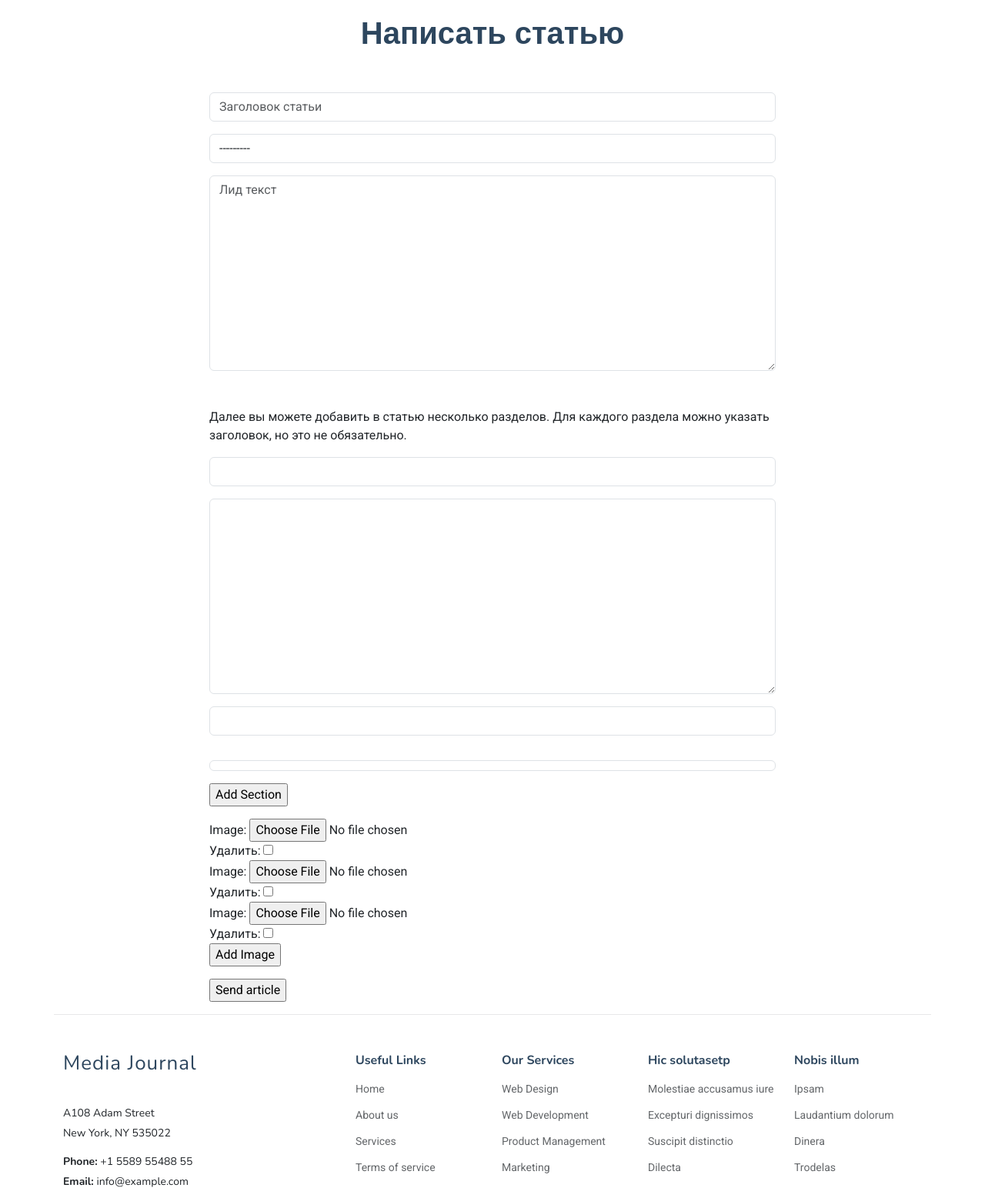
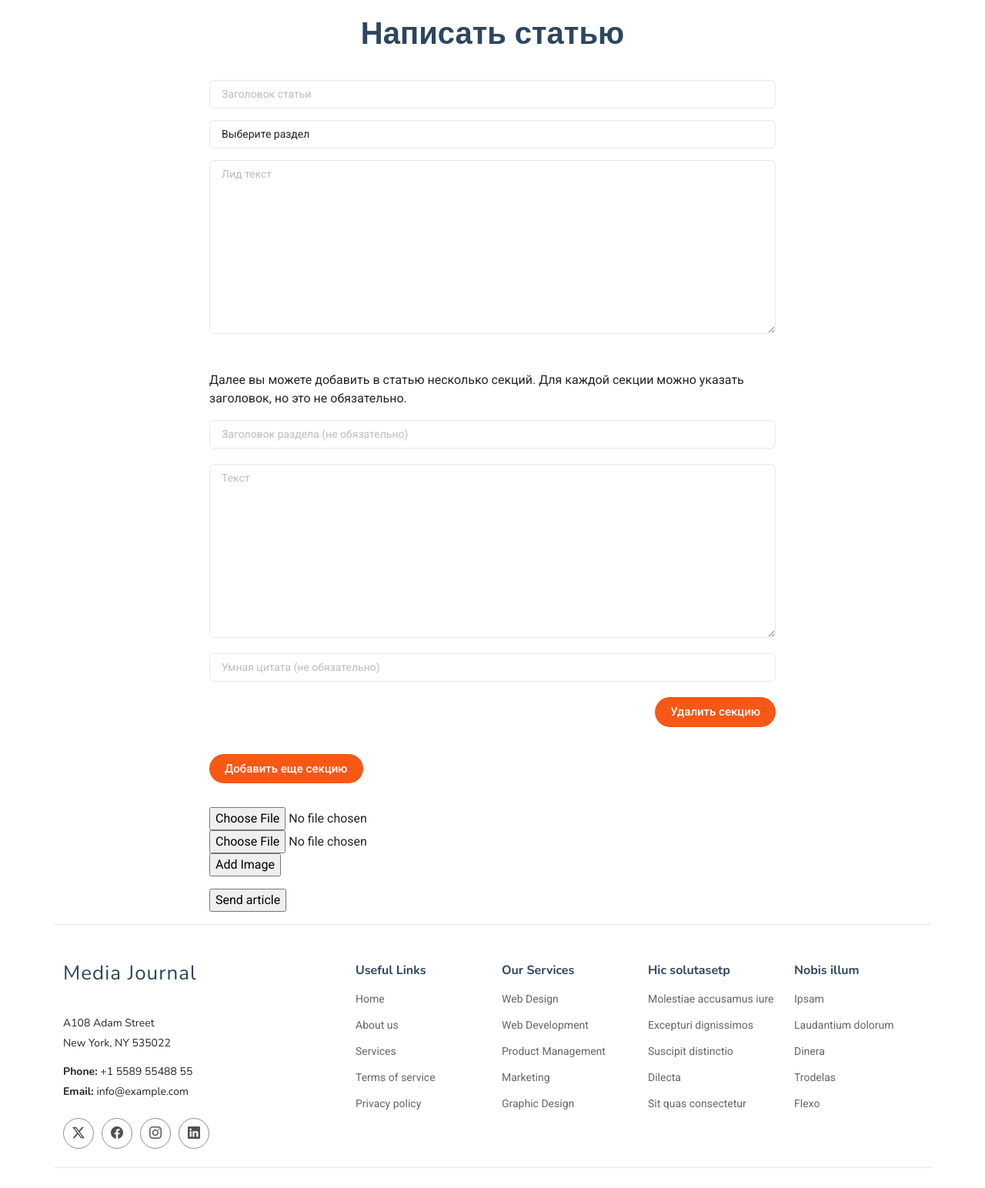
Before and after one commit to MrXbott/media-journal, a Django app: page /write/ in a window 1280 px wide. Shown: the part 157-1701 px from the top of the page at 77% size. Run offline with Django 5.2, Linux system fonts and the light colour scheme; the visitor is signed in with stand-in values (Sample User, id 1); data that the repository does not hold is empty; parts of the project's set-up code (start-up, migrations or seed data) failed here and were passed over; some libraries are stand-ins or nearby versions.

Commit message:
fix write article page

```diff
--- a/mediajournal/articles/forms.py
+++ b/mediajournal/articles/forms.py
@@ -24,14 +24,34 @@ class ArticleForm(forms.ModelForm):
     def __init__(self, *args, **kwargs):
         super(ArticleForm, self).__init__(*args, **kwargs)
         self.fields['title'].widget.attrs['placeholder'] = 'Заголовок статьи'
-        self.fields['category'].widget.attrs['placeholder'] = 'Категория'
+        self.fields['title'].widget.attrs['class'] = 'form-control'
+        self.fields['category'].empty_label = 'Выберите раздел'
+        self.fields['category'].widget.attrs['class'] = 'form-control'
         self.fields['body'].widget.attrs['placeholder'] = 'Лид текст'
+        self.fields['body'].widget.attrs['class'] = 'form-control'
+
+
+
+class ArticleSectionForm(forms.ModelForm):
+    class Meta:
+        model = ArticleSection
+        fields=['title', 'text', 'quote']
+
+    def __init__(self, *args, **kwargs):
+        super(ArticleSectionForm, self).__init__(*args, **kwargs)
+        self.fields['title'].widget.attrs['placeholder'] = 'Заголовок раздела (не обязательно)'
+        self.fields['title'].widget.attrs['class'] = 'form-control'
+        self.fields['text'].widget.attrs['placeholder'] = 'Текст'
+        self.fields['text'].widget.attrs['class'] = 'form-control'
+        self.fields['quote'].widget.attrs['placeholder'] = 'Умная цитата (не обязательно)'
+        self.fields['quote'].widget.attrs['class'] = 'form-control'
+
 
 # class ArticleImageForm(forms.ModelForm):
 #     class Meta:
 #         model = ArticleImage
 #         fields = ['image']
 
-ArticleSectionFormSet = inlineformset_factory(Article, ArticleSection, fields=['title', 'text', 'quote'], extra=1, can_delete=True, max_num=10)
+ArticleSectionFormSet = inlineformset_factory(Article, ArticleSection, form=ArticleSectionForm , fields=['title', 'text', 'quote'], extra=1, can_delete=False, max_num=5)
 
-ArticleImageFormSet = inlineformset_factory(Article, ArticleImage, fields=['image'], extra=2, can_delete=True, max_num=10,)
+ArticleImageFormSet = inlineformset_factory(Article, ArticleImage, fields=['image'], extra=2, can_delete=False, max_num=5,)
--- a/mediajournal/articles/static/js/add_image_form.js
+++ /dev/null
@@ -1,9 +0,0 @@
-$(document).ready(function () {
-    $('#add_image').on('click', function () {
-        let total_forms = $('#id_images-TOTAL_FORMS').val();
-        let image_form = $('#empty_form').clone();
-        let image_form_id = 'image-' + total_forms;
-        $('#images_formset').append($('<div>').attr({'id': image_form_id}).append(image_form.html().replace(/__prefix__/g, total_forms)));
-        $('#id_images-TOTAL_FORMS').val(parseInt(total_forms) + 1);
-    });
-});
--- a/mediajournal/articles/templates/article_write.html
+++ b/mediajournal/articles/templates/article_write.html
@@ -8,7 +8,6 @@
         <div class="page-title">
             <div class="title-wrapper">
                 <h1>Написать статью</h1>
-                {% comment %} <p>Придумайте новый пароль и введите его дважды</p> {% endcomment %}
             </div>
         </div>
 
@@ -18,41 +17,43 @@
                 <div class="col-lg-8">
                     <div class="form-wrapper">
 
-                    <form method="post" id="write-article" enctype="multipart/form-data" class="login-form">
+                        <form method="post" id="write-article" enctype="multipart/form-data" class="write-artice-form">
                             <div id="article_form">
-                            {% for field in article_form %}
+                                {{ article_form }}
+                                {% comment %} {% for field in article_form %}
                                     <div class="row mt-3">
                                         <div class="col form-group">
                                             <div class="input-group">
                                                 {{ field|set_attrs:"class:form-control" }}
+                                                {{ field }}
                                             </div>
                                         </div>
                                     </div>
-                            {% endfor %}
+                                {% endfor %} {% endcomment %}
+                            </div>
                             <p class="mt-5">
-                                Далее вы можете добавить в статью несколько разделов. Для каждого раздела можно указать заголовок, но это не обязательно.
+                                Далее вы можете добавить в статью несколько секций. Для каждой секции можно указать заголовок, но это не обязательно.
                             </p>
-                            {% for form in section_formset %}
-                                    {% for field in form %}
-                                        <div class="row mt-3">
-                                            <div class="col form-group">
-                                                <div class="input-group">
-                                                    {% comment %} <span class="input-group-text">
-                                                        <i class="bi bi-envelope"></i>
-                                                    </span> {% endcomment %}
-                                                    {% comment %} {{ field.label }} {% endcomment %}
-                                                    {{ field|set_attrs:"class:form-control" }}
+                            <div id="sections_formset">
+                                <div id="section_empty_form" class="hide">
+                                    {{ section_formset.empty_form }}
+                                    <div class="d-flex justify-content-end"><input type="button" value="Удалить секцию" class="button"></div>
                                 </div>
 
-                                                <div class="errorlist">
-                                                    {{ form.email.errors }}
-                                                </div>
-                                            </div>
+                                {% for form in section_formset %}
+                                    <div class="section-container">
+                                        {{ form }}
+                                        <div class="d-flex justify-content-end"><input type="button" value="Удалить секцию" class="button"></div>
+                                        {% comment %} <div class='section-message'></div> {% endcomment %}
                                     </div>
                                 {% endfor %}
-                            {% endfor %}
                             </div>
-                        <p><input type="button" value="Add Section" id="add_section"></p>
+
+                            <div id="section_management_form">
+                                {{ section_formset.management_form }}
+                            </div>
+
+                            <p><input type="button" value="Добавить еще секцию" id="add_section" class="button"></p>
 
                             <div id="images_formset">
                                 <div id="empty_form" class="hide">
@@ -67,12 +68,7 @@
                                 {% endfor %}
                             </div>
 
-                        {% comment %} <div id="images_formset">
-                            {% for form in formset %}
-                                <div>{{ form.as_p }}</div>
-                            {% endfor %}
-                        </div> {% endcomment %}
-                        <div id="management_form">
+                            <div id="image_management_form">
                                 {{ image_formset.management_form }}
                             </div>
 
@@ -84,7 +80,7 @@
                                 <input type="submit" value="Send article" id="send_article">
                             </p>
                         </form>
-
+                    </div>
                 </div>
             </div>
         </div>
@@ -94,6 +90,6 @@
 {% endblock %}
 
 {% block scripts %}
-  <script src="{% static "js/add_image_form.js" %}"></script>
+  <script src="{% static "js/add_form.js" %}"></script>
   <script src="{% static "js/validate_image.js" %}"></script>
 {% endblock %}
--- a/mediajournal/articles/views.py
+++ b/mediajournal/articles/views.py
@@ -62,20 +62,29 @@ def get_article(request, category, slug):
 def write_article(request):
     if request.method == 'POST':
         article_form = ArticleForm(data=request.POST, files=request.FILES)
-        formset = ArticleImageFormSet(data=request.POST, files=request.FILES)
-        if article_form.is_valid() and formset.is_valid():
+        image_formset = ArticleImageFormSet(data=request.POST, files=request.FILES, prefix='images')
+        section_formset = ArticleSectionFormSet(data=request.POST, prefix='sections')
+        print('---- sections: ', section_formset)
+        if article_form.is_valid() and image_formset.is_valid() and section_formset.is_valid():
             article = article_form.save(commit=False)
             article.author = request.user
             article.save()
-            images = formset.save(commit=False)
+            images = image_formset.save(commit=False)
             for image in images:
                 image.article = article
                 image.save()
+            sections = section_formset.save(commit=False)
+
+            for section in sections:
+                section.article = article
+                section.save()
             return render(request, 'article_sent.html')
+        else:
+            pass
     else:
         article_form = ArticleForm()
-        section_formset = ArticleSectionFormSet()
-        image_formset = ArticleImageFormSet()
+        section_formset = ArticleSectionFormSet(prefix='sections')
+        image_formset = ArticleImageFormSet(prefix='images')
     return render(request, 'article_write.html', {'article_form': article_form,
                                                   'section_formset': section_formset,
                                                   'image_formset': image_formset,
--- a/mediajournal/web/static/css/main.css
+++ b/mediajournal/web/static/css/main.css
@@ -89,6 +89,10 @@ h6 {
   font-family: var(--heading-font);
 }
 
+.hide {
+  display: none;
+}
+
 /* Forms
 ------------------------------*/
 .login-form .error-message {
@@ -131,35 +135,67 @@ h6 {
   color: var(--accent-color);
 }
 
-/* .login-form .loading {
+.write-artice-form label {
   display: none;
-  background: var(--surface-color);
-  text-align: center;
-  padding: 15px;
-  margin-bottom: 24px;
+}
+
+.write-artice-form #sections_formset div {
+  margin-bottom: 20px;
+}
+
+.write-artice-form .form-control {
+  border: 1px solid color-mix(in srgb, var(--default-color), transparent 90%);
+  padding: 7px 40px 7px 15px;
+  margin-bottom: 15px;
+  background: transparent;
+  transition: 0.3s;
+  color: var(--default-color);
+  font-size: 14px;
+}
+
+.write-artice-form .button {
+  background-color: var(--accent-color);
+    border: 0;
+    padding: 8px 20px;
+    margin-bottom: 15px;
+    color: var(--contrast-color);
+    border-radius: 50px;
+    transition: 0.3s;
+    font-size: 15px;
+    font-weight: 500;
+}
+
+.write-artice-form .disabled {
+  background-color: color-mix(in srgb, var(--heading-color), transparent 60%);
+  cursor: default;
+}
+
+/* .write-artice-form .form-control {
+  display: block;
+  width: 100%;
+  padding: .375rem .75rem;
+  font-size: 1rem;
+  font-weight: 400;
+  line-height: 1.5;
+  color: var(--bs-body-color);
+  appearance: none;
+  -webkit-appearance: none;
+  -moz-appearance: none;
+  background-color: var(--bs-body-bg);
+  background-clip: padding-box;
+  border: var(--bs-border-width) solid var(--bs-border-color);
+  border-radius: var(--bs-border-radius);
+  transition: border-color .15s ease-in-out, box-shadow .15s ease-in-out;
 } */
 
-/* .login-form .loading:before {
-  content: "";
-  display: inline-block;
-  border-radius: 50%;
-  width: 24px;
-  height: 24px;
-  margin: 0 10px -6px 0;
-  border: 3px solid var(--accent-color);
-  border-top-color: var(--surface-color);
-  animation: login-form-loading 1s linear infinite;
-} */
-
-/* @keyframes login-form-loading {
-  0% {
-    transform: rotate(0deg);
-  }
-
-  100% {
-    transform: rotate(360deg);
-  }
-} */
+.write-artice-form .form-control::placeholder {
+  color: color-mix(in srgb, var(--default-color), transparent 70%);
+}
+
+.write-artice-form .form-control:focus {
+  border-color: var(--accent-color);
+  box-shadow: none;
+}
 
 /* Messages
 ------------------------------*/
```
Also changed, not shown: other parts of mediajournal/web/static/css/main.css (+42 -33 lines), mediajournal/articles/static/js/add_form.js (added, +44 -0 lines). Lines whose indentation alone changed are shown as unchanged.
